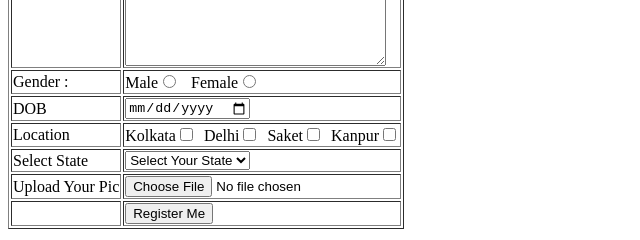
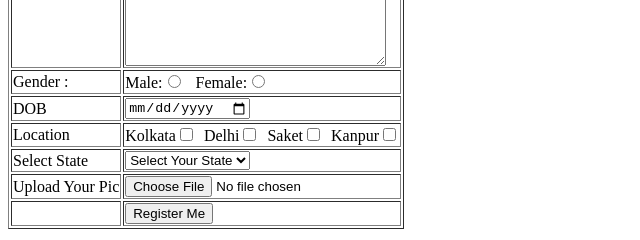
Before and after one commit to sonukn089/Web-Design, a plain HTML site: page form.html in a window 1280 px wide. Shown: the part 208-448 px from the top of the page, 0-640 px from the left. Drawn offline with Linux system fonts and the light colour scheme.

Commit message:
add something

```diff
--- a/form.html
+++ b/form.html
@@ -40,7 +40,7 @@ Address :
 <td>
 Gender :
 </td>
-<td> Male<input type="radio" name="g"/> &nbsp; Female<input type="radio" name="g"/> &nbsp;</td>
+<td> Male:<input type="radio" name="g"/> &nbsp; Female:<input type="radio" name="g"/> &nbsp;</td>
 </tr>
 <tr>
 <td>
```
